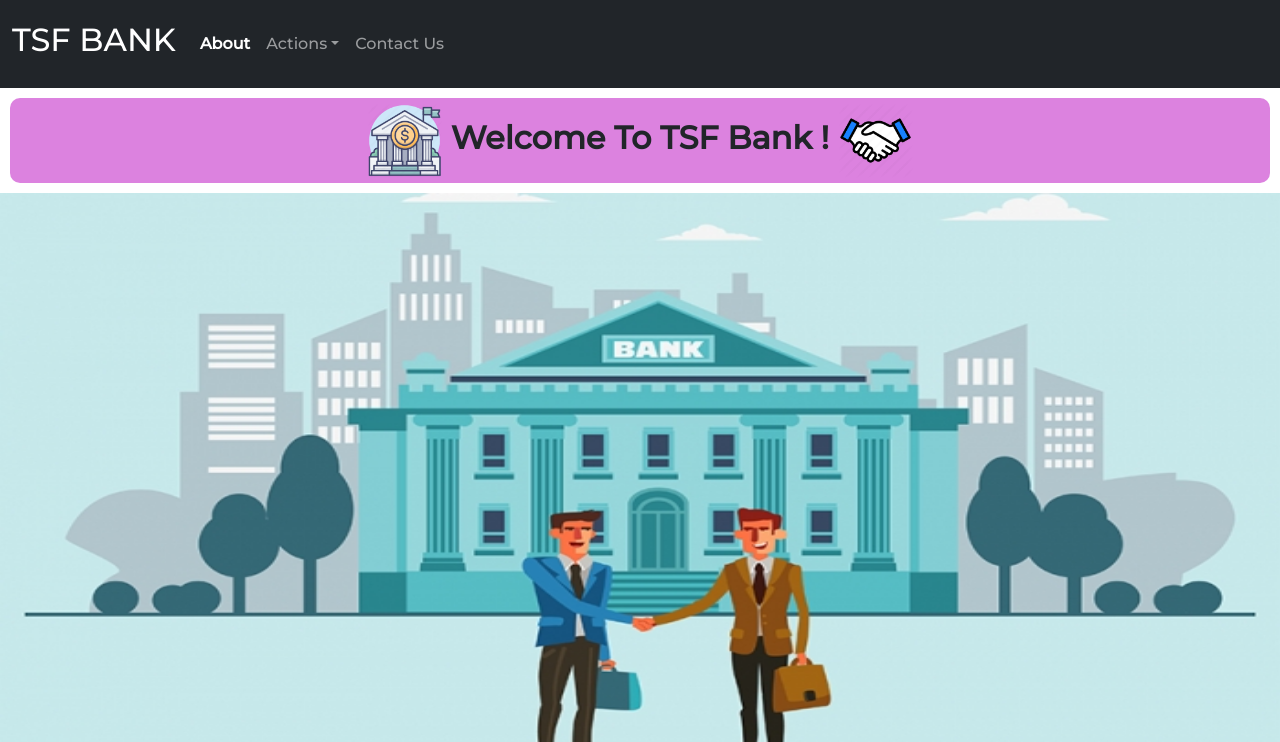
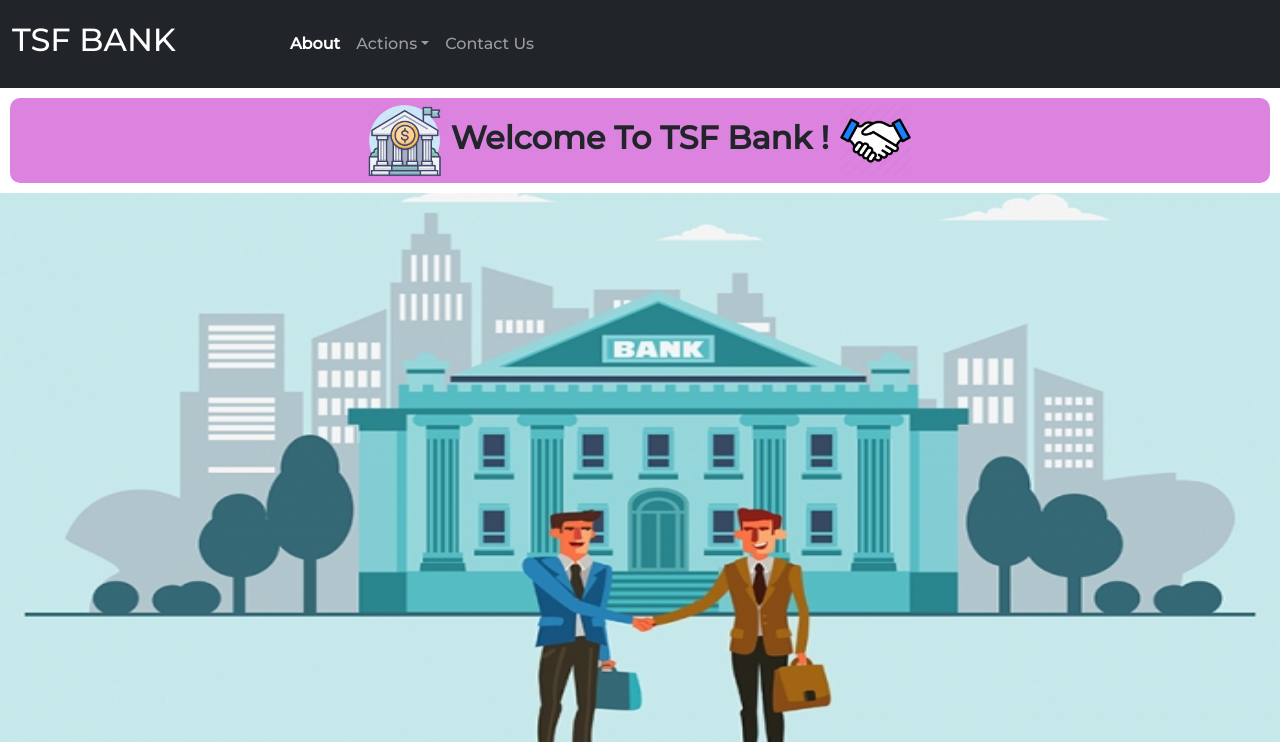
Before and after one commit to saloni-29/Basic-Banking-System, a PHP site: page / in a window 1280 px wide. Shown: the top 742 px of the page. Run offline with PHP 8.4, Linux system fonts and the light colour scheme.

Commit message:
Update index.php

```diff
--- a/index.php
+++ b/index.php
@@ -25,7 +25,7 @@
                 <div class="collapse navbar-collapse" id="navbarSupportedContent">
                     <ul class="navbar-nav me-auto mb-8 mb-lg-0">
                         <li class="nav-item py-3">
-                            <a href="index.php" class="nav-link text-white"><strong>About</strong></a></li>
+                            <a href="index.php" class="nav-link text-white"><span style="margin-left:90px;"><strong>About</strong></span></a></li>
                         <li class="nav-item dropdown py-3">
                             <a class="nav-link dropdown-toggle" href="#" id="navbarDropdown" role="button" data-bs-toggle="dropdown" aria-expanded="false">Actions</a>
                             <ul class="dropdown-menu" aria-labelledby="navbarDropdown">
```
